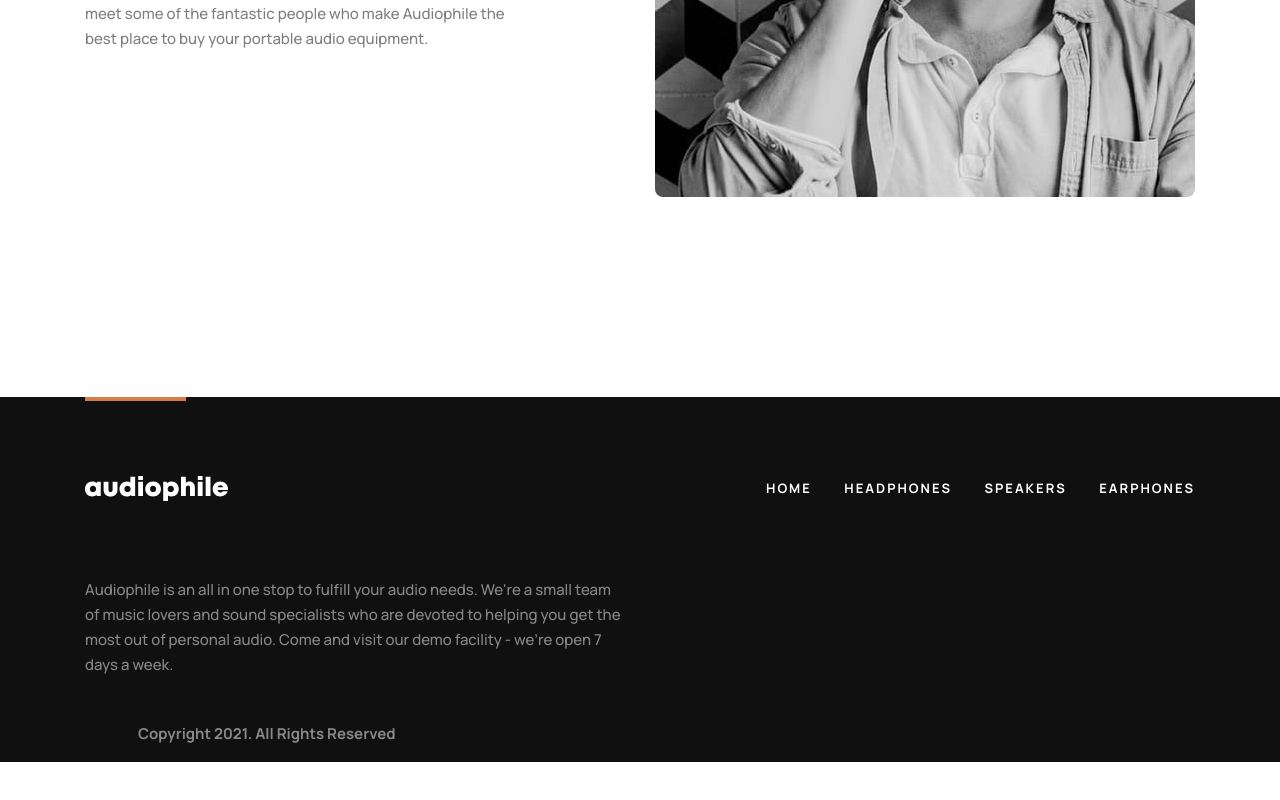
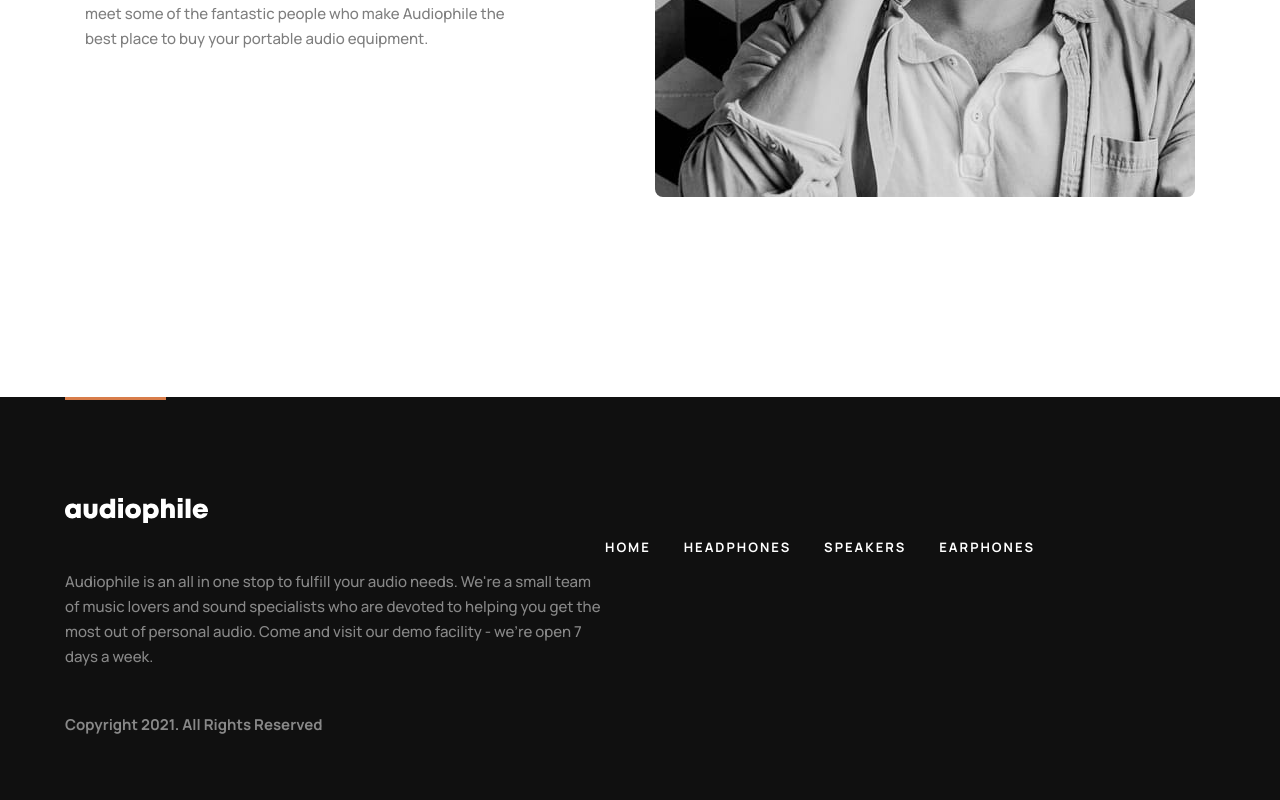
Before and after one commit to a-zajonc/audiophile-e-commerce-website, a React (Create React App) app: page /product/1 in a window 1280 px wide. Shown: the part 3849-4649 px from the top of the page. Before the commit the page ends 4611 px from the top, so only its background shows below. Built offline with nearby package versions, Linux system fonts and the light colour scheme; some icons are missing.

Commit message:
Replace Paragraphs with Text Component in Footer

```diff
--- a/src/Components/Text/index.module.scss
+++ b/src/Components/Text/index.module.scss
@@ -1,3 +1,7 @@
+.text {
+  margin: 0;
+}
+
 .color {
   &-primary-opacity {
     color: var(--color-primary-opacity);
@@ -19,6 +23,15 @@
   }
 }
 
+.font-weight {
+  &-500 {
+    font-weight: 500;
+  }
+  &-700 {
+    font-weight: 700;
+  }
+}
+
 .line-height {
   &-xs {
     line-height: var(--line-height-xs);
@@ -35,5 +48,13 @@
 }
 
 .opacity {
-  opacity: 0.75;
+  &-s {
+    opacity: 0.25;
+  }
+  &-m {
+    opacity: 0.5;
+  }
+  &-l {
+    opacity: 0.75;
+  }
 }
--- a/src/Components/Text/index.tsx
+++ b/src/Components/Text/index.tsx
@@ -7,7 +7,7 @@ type TextProps = ComponentPropsWithoutRef<"p"> & {
   fontSize: string;
   lineHeight?: string;
   fontWeight?: number;
-  opacity?: boolean;
+  opacity?: string;
   children?: ReactNode;
 };
 
@@ -19,7 +19,7 @@ export const Text = forwardRef<HTMLParagraphElement, TextProps>(
       fontWeight = 500,
       lineHeight,
       children,
-      opacity = false,
+      opacity,
       ...textProps
     }: TextProps,
     ref
@@ -28,10 +28,10 @@ export const Text = forwardRef<HTMLParagraphElement, TextProps>(
       ref={ref}
       className={`${styles.text} ${color && styles[`color-${color}`]} ${
         fontSize && styles[`font-size-${fontSize}`]
-      } font-weight-${fontWeight}  ${
+      } ${fontWeight && styles[`font-weight-${fontWeight}`]} ${
         lineHeight && styles[`line-height-${lineHeight}`]
-      }
-        ${opacity && styles.opacity} `}
+      } =
+        ${opacity && styles[`opacity-${opacity}`]} `}
       {...textProps}
     >
       {children}
--- a/src/Pages/About/index.module.css
+++ b/src/Pages/About/index.module.scss
@@ -35,18 +35,6 @@
   margin: 0px;
 }
 
-.description {
-  margin-top: 32px;
-  height: 175px;
-  width: 445px;
-  font-weight: 500;
-  font-size: var(--font-size-s);
-  line-height: 25px;
-  color: var(--color-primary);
-  mix-blend-mode: normal;
-  opacity: 0.5;
-}
-
 .img {
   width: 540px;
   height: 588px;
--- a/src/Pages/About/index.tsx
+++ b/src/Pages/About/index.tsx
@@ -1,5 +1,6 @@
-import styles from "./index.module.css";
+import styles from "./index.module.scss";
 import aboutPicture from "../../images/shared/desktop/image-best-gear.jpg";
+import { Text } from "../../Components/Text";
 
 export function About() {
   return (
@@ -10,14 +11,20 @@ export function About() {
             Bringing you the <mark className={styles.mark}>best</mark> audio
             gear
           </h3>
-          <p className={styles.description}>
+          <Text
+            color="primary"
+            fontSize="s"
+            lineHeight="s"
+            opacity="m"
+            style={{ marginTop: "32px" }}
+          >
             Located at the heart of New York City, Audiophile is the premier
             store for high end headphones, earphones, speakers, and audio
             accessories. We have a large showroom and luxury demonstration rooms
             available for you to browse and experience a wide range of our
             products. Stop by our store to meet some of the fantastic people who
             make Audiophile the best place to buy your portable audio equipment.
-          </p>
+          </Text>
         </div>
         <img
           src={aboutPicture}
--- a/src/Pages/Footer/index.module.scss
+++ b/src/Pages/Footer/index.module.scss
@@ -1,26 +1,32 @@
 .box {
+  display: flex;
+  flex-direction: row;
   width: 100%;
-  height: 365px;
   background-color: var(--color-footer);
+  padding-inline: 65px;
+  padding-bottom: 75px;
+  min-height: 365px;
 }
 
 .divider {
-  position: relative;
-  top: 0px;
-  left: calc((100% - 1110px) / 2);
   width: 101px;
   height: 4px;
   background-color: var(--color-brand);
 }
-
-.navigation {
+.container {
+  height: 100%;
   display: flex;
   flex-direction: row;
-  position: relative;
-  top: 75px;
-  left: calc((100% - 1110px) / 2);
-  width: 1110px;
-  height: 25px;
+  margin-top: 75px;
+}
+
+.vertical {
+  display: flex;
+  flex-direction: column;
+}
+
+.space {
+  justify-content: space-around;
 }
 
 .categories {
@@ -28,7 +34,6 @@
   display: flex;
   flex-direction: row;
   justify-content: space-between;
-  margin-left: 538px;
   font-weight: 700;
   font-size: var(--font-size-xxs);
   line-height: 25px;
@@ -52,39 +57,17 @@
   width: 143px;
 }
 
-.description {
-  text-align: left;
-  position: relative;
-  left: calc((100% - 1110px) / 2);
-  top: 136px;
+.textContainer {
   height: 100px;
   width: 540px;
-  font-weight: 500;
-  font-size: var(--font-size-s);
-  line-height: 25px;
-  color: var(--color-secondary);
-  mix-blend-mode: normal;
-  opacity: 0.5;
 }
 
 .copyrightBox {
-  position: relative;
-  top: 126px;
-  left: 138px;
   height: 25px;
   width: 540px;
-  font-weight: 700;
-  font-size: var(--font-size-s);
-  line-height: 25px;
-  color: var(--color-secondary);
-  mix-blend-mode: normal;
-  opacity: 0.5;
 }
 
 .socialMediaBox {
-  position: relative;
-  left: 1300px;
-  top: 105px;
   width: 104px;
   height: 24px;
   display: flex;
--- a/src/Pages/Footer/index.tsx
+++ b/src/Pages/Footer/index.tsx
@@ -4,13 +4,31 @@ import { ReactComponent as TwitterIcon } from "../../images/shared/desktop/icon-
 import { ReactComponent as InstagramIcon } from "../../images/shared/desktop/icon-instagram.svg";
 import { ReactComponent as FacebookIcon } from "../../images/shared/desktop/icon-facebook.svg";
 import { Link } from "react-router-dom";
+import { Text } from "../../Components/Text";
 
 export function Footer() {
   return (
     <div className={styles.box}>
+      <div className={styles.vertical}>
         <div className={styles.divider} />
-      <div className={styles.navigation}>
+        <div className={styles.container}>
+          <div className={`${styles.vertical} ${styles.space}`}>
             <img src={logo} alt="Shop Logo" className={styles.logo} />
+            <div className={styles.textContainer}>
+              <Text color="secondary" fontSize="s" lineHeight="s" opacity="m">
+                Audiophile is an all in one stop to fulfill your audio needs.
+                We're a small team of music lovers and sound specialists who are
+                devoted to helping you get the most out of personal audio. Come
+                and visit our demo facility - we’re open 7 days a week.
+              </Text>
+            </div>
+            <div className={styles.copyrightBox}>
+              <Text fontSize="s" color="secondary" opacity="m" fontWeight={700}>
+                Copyright 2021. All Rights Reserved
+              </Text>
+            </div>
+          </div>
+          <div className={`${styles.vertical} ${styles.space}`}>
             <div className={styles.categories}>
               <Link to="/">
                 <div className={styles.category}>Home</div>
@@ -25,19 +43,14 @@ export function Footer() {
                 <div className={styles.category}>Earphones</div>
               </Link>
             </div>
-      </div>
-      <p className={styles.description}>
-        Audiophile is an all in one stop to fulfill your audio needs. We're a
-        small team of music lovers and sound specialists who are devoted to
-        helping you get the most out of personal audio. Come and visit our demo
-        facility - we’re open 7 days a week.
-      </p>
             <div className={styles.socialMediaBox}>
               <FacebookIcon className={styles.icon} />
               <TwitterIcon className={styles.icon} />
               <InstagramIcon className={styles.icon} />
             </div>
-      <p className={styles.copyrightBox}>Copyright 2021. All Rights Reserved</p>
+          </div>
+        </div>
+      </div>
     </div>
   );
 }
--- a/src/Pages/Home/Header/index.tsx
+++ b/src/Pages/Home/Header/index.tsx
@@ -15,7 +15,7 @@ export function Header() {
           color="secondary"
           fontSize="s"
           lineHeight="s"
-          opacity={true}
+          opacity="l"
           style={{ marginBottom: "44px", paddingRight: "30px" }}
         >
           Experience natural, lifelike audio and exceptional build quality made
```
Lines whose indentation alone changed are shown as unchanged.
